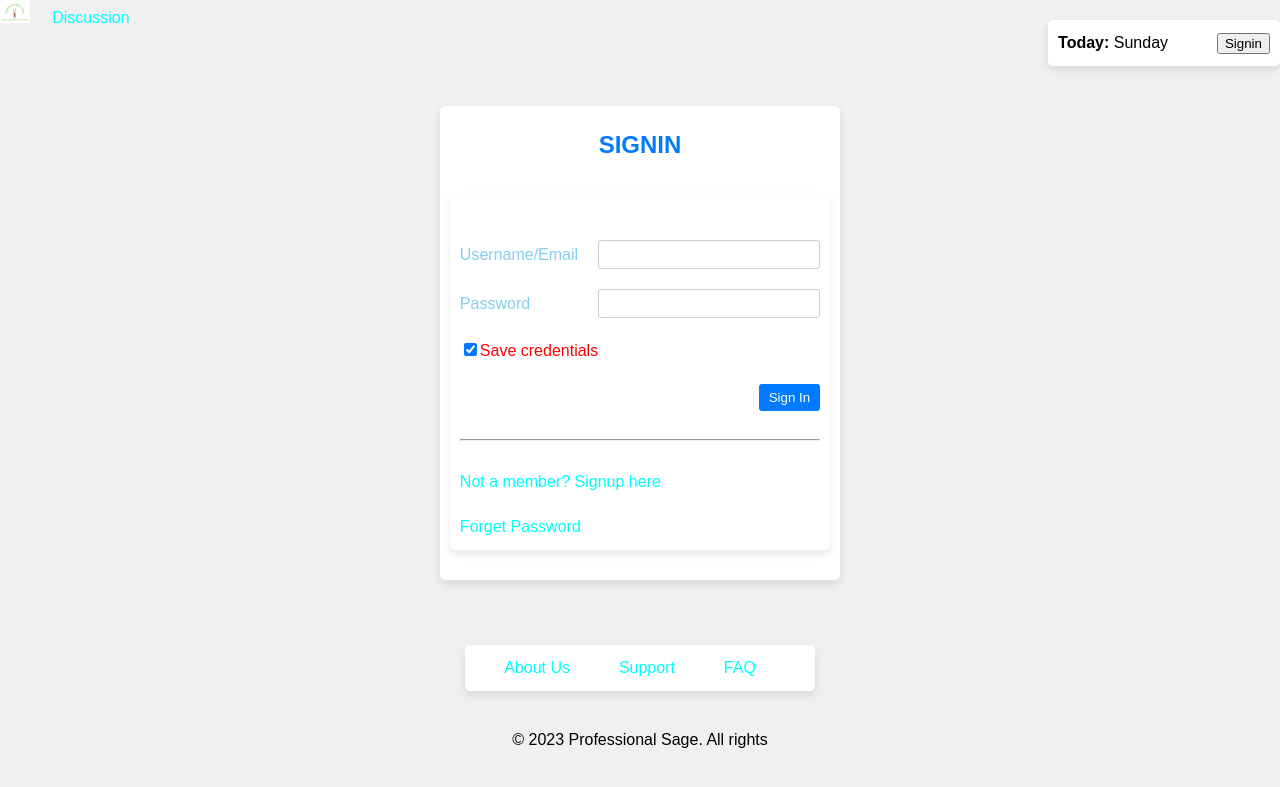
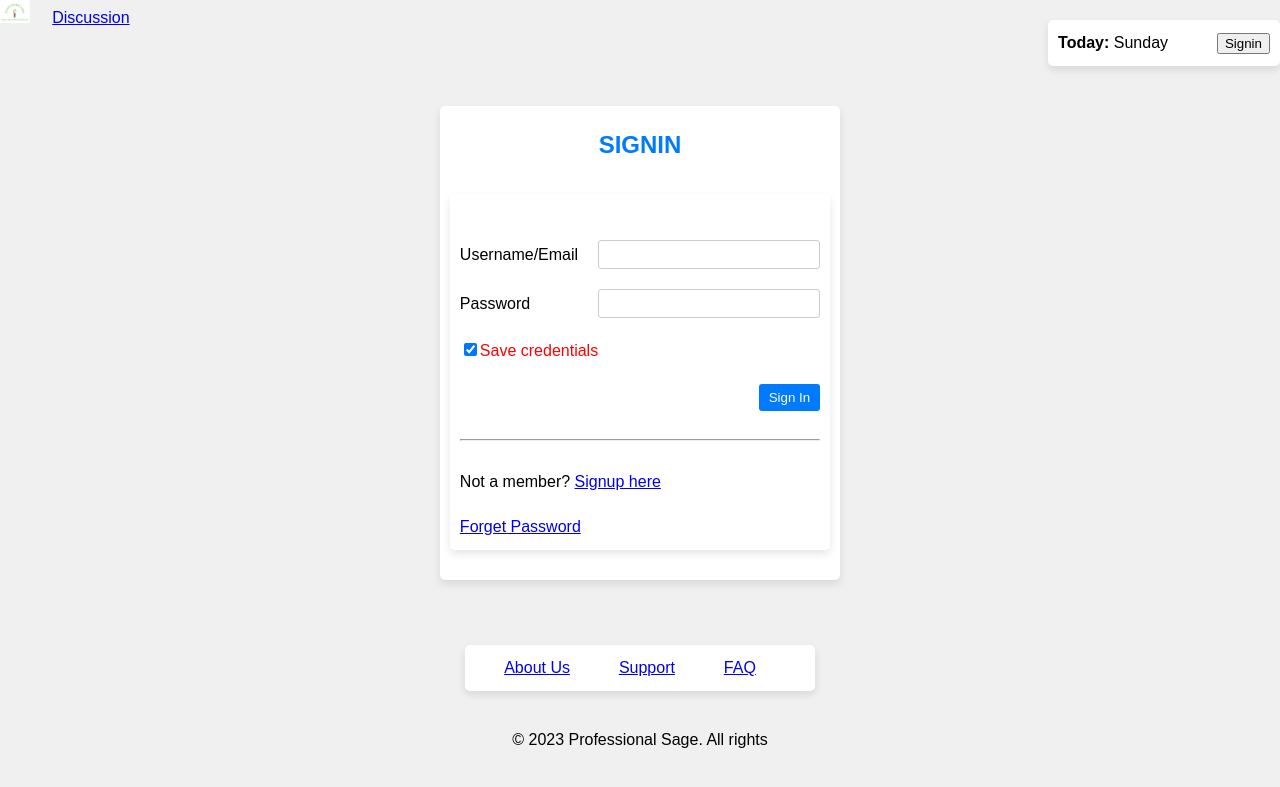
Before and after one commit to ratul701E/webtech_project, a PHP site: page /view/signin.php in a window 1280 px wide. Shown: the top 787 px of the page. Run offline with PHP 8.4, Linux system fonts and the light colour scheme.

Commit message:
final css for singnin

```diff
--- a/view/signin.php
+++ b/view/signin.php
@@ -121,21 +121,7 @@ if (isset($_GET['success'])) {
       color: red;
     }
 
-    /* Set the color for the "Not a member?" and "Forget Password" links */
-    a {
-      color: cyan;
-      text-decoration: none;
 
-    }
-
-    /* Add underline on hover for links */
-    a:hover {
-      text-decoration: underline;
-      color: red;
-      /* Set the hover color for the links */
-    }
-
-    /* Style the input fields */
     input[type="text"],
     input[type="password"] {
       width: 200px;
@@ -203,11 +189,11 @@ if (isset($_GET['success'])) {
               <?php } ?>
 
               <tr>
-                <td style="color: skyblue;">Username/Email</td>
+                <td style="color: black;">Username/Email</td>
                 <td><input type="text" name="username" id="username" onkeyup="checkUsername()"></td>
               </tr>
               <tr>
-                <td style="color: skyblue;">Password</td>
+                <td style="color: black;">Password</td>
                 <td><input type="password" name="password" id="password"></td>
               </tr>
               <tr>
@@ -224,11 +210,11 @@ if (isset($_GET['success'])) {
                 </td>
               </tr>
               <tr>
-                <td colspan="2" style="color: cyan;">Not a member? <a href="signup.php" style="color: cyan;">Signup here</a></td>
+                <td colspan="2">Not a member? <a href="signup.php">Signup here</a></td>
               </tr>
 
               <tr>
-                <td colspan="2" style="color: cyan;"> <a href="forget_password.php" style="color: cyan;">Forget Password</a></td>
+                <td colspan="2"> <a href="forget_password.php">Forget Password</a></td>
               </tr>
 
             </table>
```
